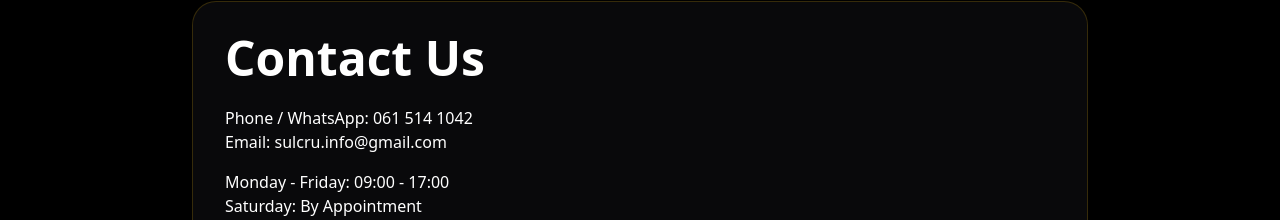
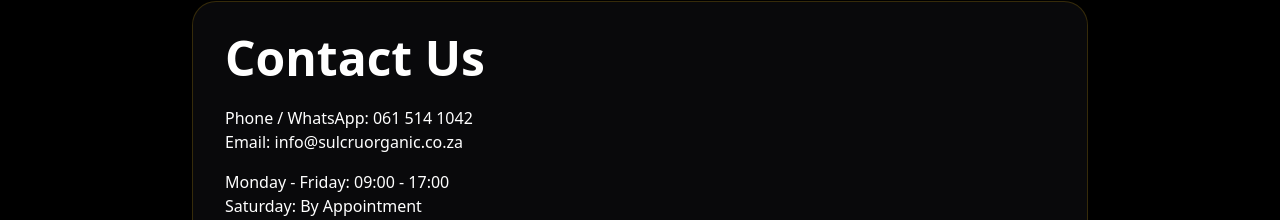
Before and after one commit to sulcruinfo-dev/sulcru-organic, a React (Vite) app in the folder sulcru-organic/: page /contact in a window 1280 px wide. Shown: the part 226-446 px from the top of the page. Built offline with nearby package versions, Linux system fonts and the light colour scheme.

Commit message:
email updated

```diff
--- a/sulcru-organic/src/SulcruOrganic.jsx
+++ b/sulcru-organic/src/SulcruOrganic.jsx
@@ -26,7 +26,7 @@
 const [mobileMenuOpen, setMobileMenuOpen] = useState(false);
 const [selectedProduct, setSelectedProduct] = useState(null);
 
-  const email = 'sulcru.info@gmail.com';
+  const email = 'info@sulcruorganic.co.za';
   const phone = '27615141042';
 
   const products = [
```
